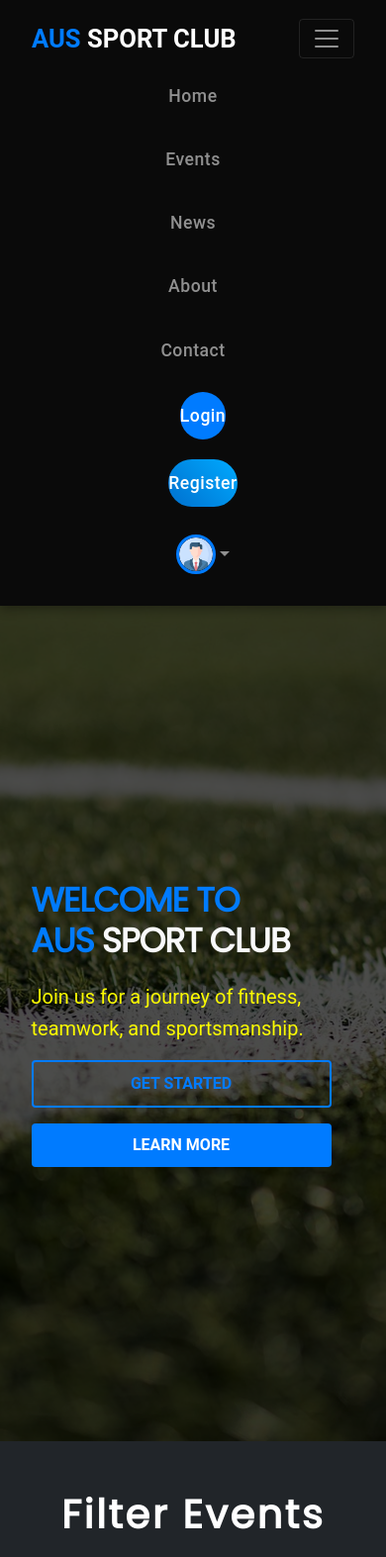
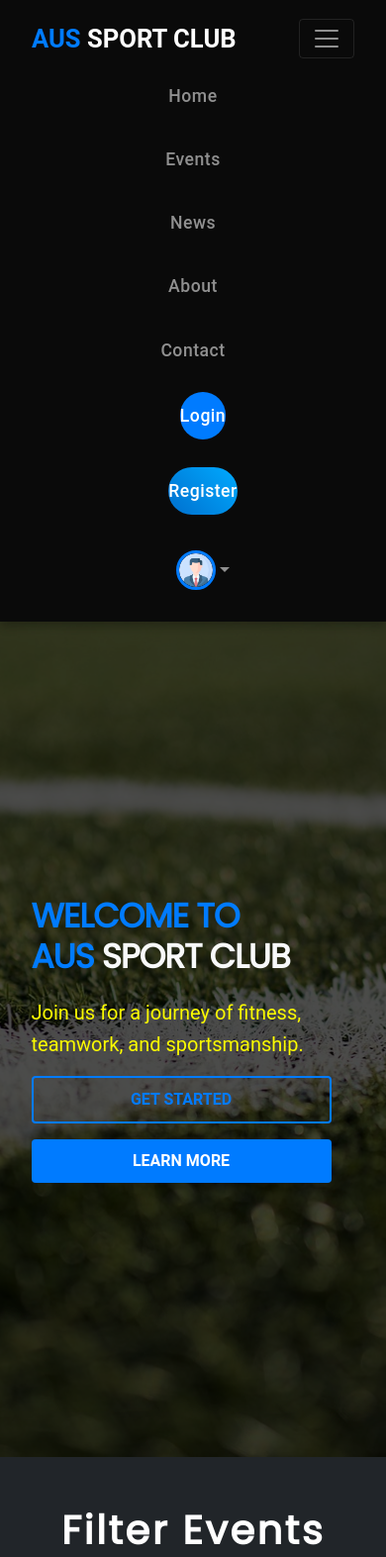
Before and after one commit to Savrancoeur/client_002_N, a PHP site: page /assets/html/index.php in a window 390 px wide, after a click that opens the changed part. Shown: the top 1573 px of the page at 99% size. Run offline with PHP 8.4, Linux system fonts and the light colour scheme; some libraries are stand-ins or nearby versions; some web fonts are replaced.

Commit message:
responsive bug fixed

```diff
--- a/assets/css/navbar.css
+++ b/assets/css/navbar.css
@@ -137,4 +137,14 @@
     width: 40px;
     height: 40px;
   }
+
+  .navbar-nav.ms-auto {
+    display: flex;
+    flex-direction: column;
+    gap: 0.5rem;
+  }
+
+  .navbar-nav .nav-item a {
+    text-align: center;
+  }
 }
--- a/assets/css/style.css
+++ b/assets/css/style.css
@@ -93,6 +93,7 @@ h6,
   box-sizing: border-box;
   margin: 0;
   padding: 0;
+  overflow-x: hidden;
 }
 
 body {
```
